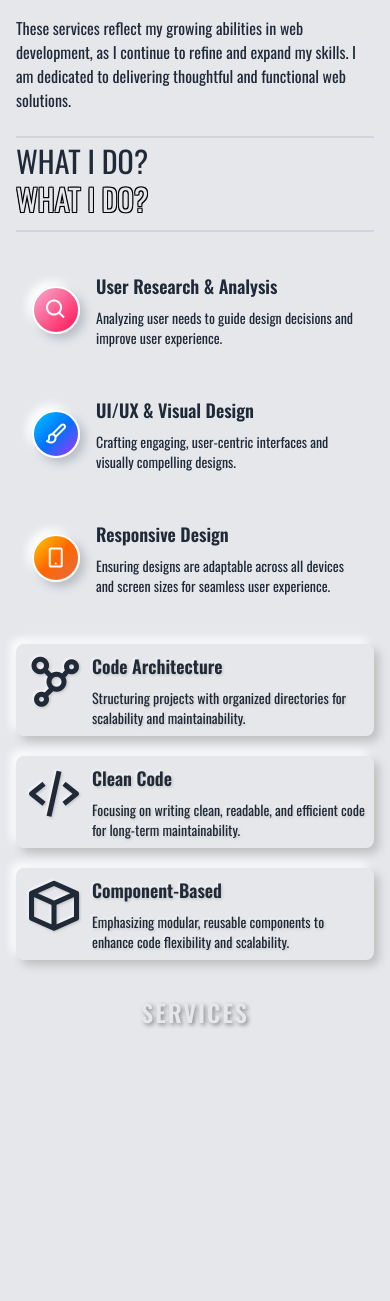
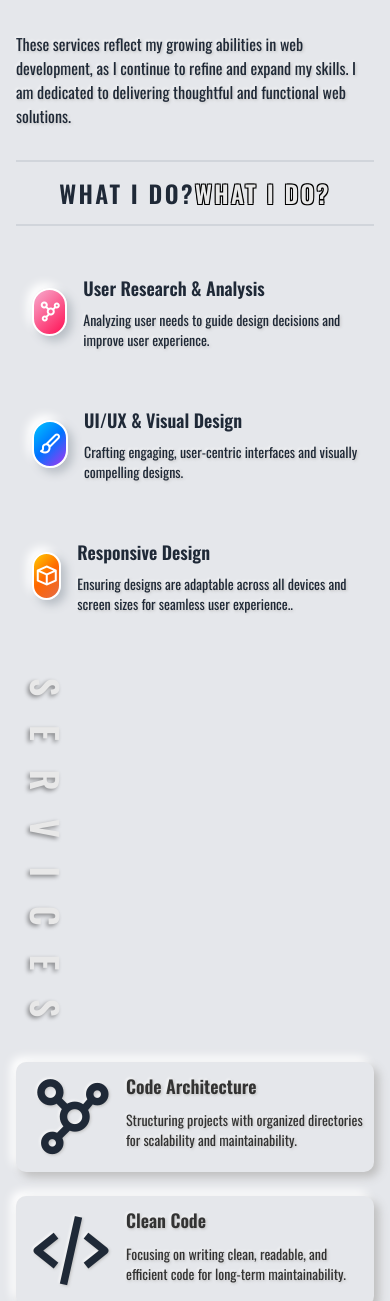
Before and after one commit to Je-ric/Tailwind-UI, a plain HTML site: page Portfolio/services.html in a window 390 px wide. Shown: the top 1301 px of the page. Before the commit the page ends 1048 px from the top, so only its background shows below. Drawn offline with nearby package versions, Linux system fonts and the light colour scheme.

Commit message:
Refactor services.html and services.css: Simplify structure, enhance styling, and improve responsiveness

```diff
--- a/Portfolio/css/services.css
+++ b/Portfolio/css/services.css
@@ -1,61 +1,17 @@
 
-.service-container {
-  display: flex;
-}
-.service-left {
-  flex: 2;
-  /* padding-right: 20px; */
-  border-right: 2px solid #ddd;
-  /* border-left: 2px solid #ddd; */
-  display: flex;
-  flex-direction: column;
-  justify-content: space-between;
-}
-.service-right {
-  flex: 1;
-  /* padding-left: 20px; */
-}
-.service-left h1 {
-  font-size: 60px;
-  margin: 0;
+.service-left h1{
   line-height: 1;
-  /* flex-shrink: 0; */
-  color: #333;
   text-shadow: 2px 2px 5px #bebebe, -2px -2px 5px #ffffff;
 }
 
-.service-left p:nth-child(1) {
-  /* color: #333; */
-  text-align: left;
+.service-left p {
+  text-shadow: 1px 1px 3px #bebebe, -1px -1px 3px #ffffff;
 }
 
-.service-left p {
-  font-size: 16px;
-  /* flex-grow: 1;/ */
-  /* margin: 20px 0; */
-  color: #333;
-  text-shadow: 1px 1px 3px #bebebe, -1px -1px 3px #ffffff;
-}
-/* .service-left .service-buttons {
-  margin: 20px 0;
-}
-.service-left .service-buttons button {
-  color: #000;
-  border: none;
-  padding: 10px 20px;
-  margin-right: 10px;
-  cursor: pointer;
-  font-size: 16px;
-  border-radius: 10px;
-  box-shadow: 5px 5px 10px #bebebe, -5px -5px 10px #ffffff;
-  transition: all 0.3s ease;
-}
-.service-left .service-buttons button:hover {
-  box-shadow: inset 5px 5px 10px #bebebe, inset -5px -5px 10px #ffffff;
-} */
 .service-left .service-buttons button:last-child {
   background-color: #e0e0e0;
 }
+
 .service-right .service-item {
   display: flex;
   margin-bottom: 20px;
@@ -112,43 +68,17 @@
 }
 
 
-/* .service-right .service-item .service-content p:hover,
-.service-right .service-item .service-content h3:hover{
-
-
-}  */
-
-
-.service-group {
-  display: flex;
-  align-items: center;
-  padding: 15px;
-  padding-bottom: 15px;
-  transition: transform 0.3s ease, box-shadow 0.3s ease;
-}
-
 .service-group:hover {
   transform: translateY(-5px);
 }
 
-/* .service-group:hover i {
-
-} */
-
+/* Keep custom shadows and smooth hover effects */
 .service-group i {
-  display: flex;
-  justify-content: center;
-  align-items: center;
-  width: 50px;
-  height: 50px;
-  margin-right: 15px;
-  border-radius: 50%;
   box-shadow: 5px 5px 10px #b8bec5, -5px -5px 10px #ffffff;
   border: 2px solid #ffffff;
-  color: #ffffff;
-  font-size: 1.5rem;
   transition: box-shadow 0.3s ease, transform 0.3s ease, background 0.3s ease, color 0.3s ease;
 }
+
 
 .service-group:nth-child(1) i{
   background: linear-gradient(135deg, #F7ACCF, #FF1053);
@@ -160,28 +90,17 @@
   background: linear-gradient(135deg, #ffcc00, #ff6600, #e56b46);
 }
 
-.service-group span {
-  flex: 1;
-  display: flex;
-  flex-direction: column;
-}
 
 
 
 
 .services-title.v2 {
-  font-size: 4rem;
-  font-weight: bold;
-  color: #e8e8e8;
-  letter-spacing: 18px;
-  text-align: center;
-  text-shadow: 2px 2px 4px rgba(0, 0, 0, 0.4);
   writing-mode: vertical-lr;
   text-orientation: mixed;
-  font-weight: bold;
-  text-transform: uppercase;
+  color: #e8e8e8;
+  text-shadow: 2px 2px 4px rgba(0, 0, 0, 0.4);
+  position: relative;
   margin: 0 10px;
-  position: relative;
 }
 
 .rotate {
--- a/Portfolio/services.html
+++ b/Portfolio/services.html
@@ -4,290 +4,77 @@
         <meta charset="UTF-8" />
         <meta name="viewport" content="width=device-width, initial-scale=1.0" />
         <title>Services Section</title>
-    <link
-      href="https://cdn.jsdelivr.net/npm/boxicons@2.1.4/css/boxicons.min.css"
-      rel="stylesheet"
-    />
-    <link
-      href="https://fonts.googleapis.com/css2?family=Oswald:wght@400;500;600&display=swap"
-      rel="stylesheet"
-    />
+        <link href="https://cdn.jsdelivr.net/npm/boxicons@2.1.4/css/boxicons.min.css" rel="stylesheet" />
+        <link href="https://fonts.googleapis.com/css2?family=Oswald:wght@400;500;600&display=swap" rel="stylesheet" />
         <script src="https://cdn.tailwindcss.com"></script>
-    <style>
-      * {
-        margin: 0;
-        padding: 0;
-        box-sizing: border-box;
-      }
-
-      :root {
-        --bg-color: #e8e8e8;
-
-        --text-color: #333;
-        --highlight-color: #4a90e2;
-        --shadow-color: #a3b1c6;
-        --light-shadow: #ffffff;
-      }
-
-      *::selection {
-        background-color: rgb(74, 74, 74);
-        color: rgb(255, 255, 255) !important;
-      }
-
-      body {
-        font-family: "Oswald", sans-serif;
-        color: #000;
-        background-color: var(--bg-color);
-      }
-      /* Keep original neumorphism box shadows and specific effects */
-      .service-item {
-        box-shadow: 5px 5px 10px #bebebe, -5px -5px 10px #ffffff;
-      }
-
-      .service-item:hover {
-        transform: translateY(-5px);
-        box-shadow: 8px 8px 15px #bebebe, -8px -8px 15px #ffffff;
-      }
-
-      .service-item:hover .service-content h3,
-      .service-item:hover .service-content p,
-      .service-item:hover i {
-        background: -webkit-linear-gradient(-60deg, #fc466b, #3f5efb);
-        background-clip: text;
-        -webkit-text-fill-color: transparent;
-        text-shadow: none;
-      }
-
-      .service-item i {
-        text-shadow: 1px 1px 3px #bebebe, -1px -1px 3px #ffffff;
-      }
-
-      .service-content h3,
-      .service-content p {
-        text-shadow: 1px 1px 3px #bebebe, -1px -1px 3px #ffffff;
-      }
-
-      .service-group:hover {
-        transform: translateY(-5px);
-      }
-
-      .service-group i {
-        box-shadow: 5px 5px 10px #b8bec5, -5px -5px 10px #ffffff;
-        border: 2px solid #ffffff;
-        transition: box-shadow 0.3s ease, transform 0.3s ease,
-          background 0.3s ease, color 0.3s ease;
-      }
-
-      .service-group:nth-child(1) i {
-        background: linear-gradient(135deg, #f7accf, #ff1053);
-      }
-      .service-group:nth-child(2) i {
-        background: linear-gradient(135deg, #00c6ff, #0072ff, #ac34f1);
-      }
-      .service-group:nth-child(3) i {
-        background: linear-gradient(135deg, #ffcc00, #ff6600, #e56b46);
-      }
-
-      .services-title.v2 {
-        writing-mode: vertical-lr;
-        text-orientation: mixed;
-        text-shadow: 2px 2px 4px rgba(0, 0, 0, 0.4);
-      }
-
-      .service-left h1 {
-        text-shadow: 2px 2px 5px #bebebe, -2px -2px 5px #ffffff;
-      }
-
-      .service-left p {
-        text-shadow: 1px 1px 3px #bebebe, -1px -1px 3px #ffffff;
-      }
-
-      .whatido .v1 {
-        text-shadow: 1px 1px 0 #000, -1px -1px 0 #000, 1px -1px 0 #000,
-          -1px 1px 0 #000;
-      }
-
-      /* Responsive adjustments */
-      @media (max-width: 1024px) {
-        .services-title.v2 {
-          writing-mode: horizontal-tb;
-          text-orientation: mixed;
-          font-size: 2.5rem;
-          letter-spacing: 8px;
-        }
-      }
-
-      @media (max-width: 768px) {
-        .service-left h1 {
-          font-size: 2rem;
-        }
-
-        .services-title.v2 {
-          font-size: 2rem;
-          letter-spacing: 4px;
-        }
-      }
-
-      @media (max-width: 640px) {
-        .service-left h1 {
-          font-size: 1.5rem;
-        }
-
-        .services-title.v2 {
-          font-size: 1.5rem;
-          letter-spacing: 2px;
-        }
-      }
-    </style>
+        <link rel="stylesheet" href="css/services.css" />
     </head>
-  <body class="bg-gray-200">
-    <div class="w-full" id="service-container">
-      <div class="flex flex-col lg:flex-row">
-        <!-- Left Section -->
-        <div
-          class="flex-1 lg:flex-[2] border-r-0 lg:border-r-2 border-gray-300 flex flex-col justify-between order-1 lg:order-1 p-4 lg:p-6"
-        >
-          <p class="text-base text-gray-800 text-left mb-6 lg:mb-8">
-            These services reflect my growing abilities in web development, as I
-            continue to refine and expand my skills. I am dedicated to
-            delivering thoughtful and functional web solutions.
-          </p>
-
-          <div
-            class="whatido flex flex-col sm:flex-row justify-between border-b-2 border-t-2 border-gray-300 py-2 mb-6 lg:mb-8"
-          >
-            <h1
-              class="text-3xl sm:text-4xl lg:text-6xl leading-none text-gray-800 mb-2 sm:mb-0"
-            >
-              WHAT I DO?
-            </h1>
-            <h1
-              class="v1 text-3xl sm:text-4xl lg:text-6xl leading-none text-gray-200 mb-2 sm:mb-0"
-            >
-              WHAT I DO?
-            </h1>
+    <body class="min-h-screen bg-gray-200 font-[Oswald] text-gray-800 selection:bg-gray-700 selection:text-white">
+        <div id="service-container" class="mx-4 md:mx-8 lg:mx-16 my-8 flex flex-col lg:flex-row gap-8">
+            <!-- LEFT SIDE -->
+            <div class="service-left flex-[2] border-r-0 lg:border-r-2 border-gray-300 flex flex-col justify-between">
+                <p class="text-base mb-8"> These services reflect my growing abilities in web development, as I continue to refine and expand my skills. I am dedicated to delivering thoughtful and functional web solutions. </p>
+                <!-- WHAT I DO -->
+                <div class="whatido flex flex-wrap justify-center sm:justify-between items-center border-y-2 border-gray-300 py-4 px-4 lg:px-6 mb-8 text-center sm:text-left">
+                    <span class="font-bold text-2xl sm:text-4xl lg:text-5xl xl:text-6xl leading-tight text-gray-800 tracking-widest">WHAT I DO?</span>
+                    <span class="v1 font-bold text-2xl sm:text-4xl lg:text-5xl xl:text-6xl leading-tight text-gray-200 tracking-widest">WHAT I DO?</span>
                 </div>
-
-          <div class="space-y-4 lg:space-y-6">
-            <div
-              class="service-group flex items-center p-4 lg:p-4 pb-4 lg:pb-4 transition-all duration-300"
-            >
-              <i
-                class="bx bx-search flex justify-center items-center w-12 h-12 lg:w-12 lg:h-12 mr-4 lg:mr-4 rounded-full text-white text-2xl lg:text-2xl"
-              ></i>
-              <span class="flex-1 flex flex-col">
-                <h3 class="text-lg lg:text-lg font-semibold text-gray-800 mb-2">
-                  User Research & Analysis
-                </h3>
-                <p class="text-sm lg:text-sm text-gray-800">
-                  Analyzing user needs to guide design decisions and improve
-                  user experience.
-                </p>
-              </span>
+                <!-- SERVICE GROUPS -->
+                <div class="space-y-6">
+                    <div class="service-group flex items-center p-4 rounded-lg transition-all duration-300">
+                        <i class="bx bx-network-chart flex justify-center items-center w-12 h-12 mr-4 rounded-full text-white text-2xl bg-gray-800"></i>
+                        <div class="flex flex-col">
+                            <h3 class="text-lg font-semibold mb-2 text-gray-800">User Research & Analysis</h3>
+                            <p class="text-sm text-gray-800">Analyzing user needs to guide design decisions and improve user experience.</p>
                         </div>
-            <div
-              class="service-group flex items-center p-4 lg:p-4 pb-4 lg:pb-4 transition-all duration-300"
-            >
-              <i
-                class="bx bx-paint flex justify-center items-center w-12 h-12 lg:w-12 lg:h-12 mr-4 lg:mr-4 rounded-full text-white text-2xl lg:text-2xl"
-              ></i>
-              <span class="flex-1 flex flex-col">
-                <h3 class="text-lg lg:text-lg font-semibold text-gray-800 mb-2">
-                  UI/UX & Visual Design
-                </h3>
-                <p class="text-sm lg:text-sm text-gray-800">
-                  Crafting engaging, user-centric interfaces and visually
-                  compelling designs.
-                </p>
-              </span>
                     </div>
-            <div
-              class="service-group flex items-center p-4 lg:p-4 pb-4 lg:pb-4 transition-all duration-300"
-            >
-              <i
-                class="bx bx-mobile-alt flex justify-center items-center w-12 h-12 lg:w-12 lg:h-12 mr-4 lg:mr-4 rounded-full text-white text-2xl lg:text-2xl"
-              ></i>
-              <span class="flex-1 flex flex-col">
-                <h3 class="text-lg lg:text-lg font-semibold text-gray-800 mb-2">
-                  Responsive Design
-                </h3>
-                <p class="text-sm lg:text-sm text-gray-800">
-                  Ensuring designs are adaptable across all devices and screen
-                  sizes for seamless user experience.
-                </p>
-              </span>
+                    <div class="service-group flex items-center p-4 rounded-lg transition-all duration-300">
+                        <i class="bx bx-paint flex justify-center items-center w-12 h-12 mr-4 rounded-full text-white text-2xl bg-gray-800"></i>
+                        <div class="flex flex-col">
+                            <h3 class="text-lg font-semibold mb-2 text-gray-800">UI/UX & Visual Design</h3>
+                            <p class="text-sm text-gray-800">Crafting engaging, user-centric interfaces and visually compelling designs.</p>
+                        </div>
+                    </div>
+                    <div class="service-group flex items-center p-4 rounded-lg transition-all duration-300">
+                        <i class="bx bx-cube flex justify-center items-center w-12 h-12 mr-4 rounded-full text-white text-2xl bg-gray-800"></i>
+                        <div class="flex flex-col">
+                            <h3 class="text-lg font-semibold mb-2 text-gray-800">Responsive Design</h3>
+                            <p class="text-sm text-gray-800"> Ensuring designs are adaptable across all devices and screen sizes for seamless user experience..</p>
                         </div>
                     </div>
                 </div>
-
-        <!-- Middle Section - Vertical Title -->
-        <div
-          class="right-service flex justify-center items-center order-3 lg:order-2 py-4 lg:py-0"
-        >
-          <div
-            class="services-title v2 rotate text-4xl lg:text-6xl font-bold text-gray-200 tracking-widest text-center uppercase mx-2 lg:mx-2 relative self-start"
-          >
+            </div>
+            <!-- RIGHT SIDE -->
+            <div class="middle-right flex flex-col lg:flex-row items-start lg:items-stretch flex-[3] w-full">
+                <!-- Vertical Title -->
+                <div class="service-middle flex justify-center items-center lg:w-auto py-4 lg:py-0 lg:mr-6">
+                  <div class="services-title v2 rotate text-gray-300 text-center font-bold uppercase tracking-[0.8em] text-4xl lg:text-6xl">
   <span>SERVICES</span>
 </div>
+
                 </div>
-
-        <!-- Right Section -->
-        <div
-          class="service-right flex-1 lg:flex-1 order-2 lg:order-3 p-4 lg:p-6"
-        >
-          <div class="space-y-5 lg:space-y-5">
-            <div
-              class="service-item flex p-2 lg:p-2 mb-5 lg:mb-5 rounded-lg transition-all duration-300"
-            >
-              <i
-                class="bx bx-network-chart text-center align-middle text-6xl lg:text-8xl mr-2 lg:mr-2 rounded-lg text-gray-800"
-              ></i>
+                <!-- Service Items -->
+                <div class="service-right flex-1">
+                    <div class="space-y-6">
+                        <div class="service-item flex items-start p-4 mb-6 rounded-lg transition-all duration-300">
+                            <i class="bx bx-network-chart text-6xl lg:text-8xl mr-4 text-gray-800"></i>
                             <div class="service-content flex-1">
-                <h3
-                  class="text-lg lg:text-lg font-semibold mb-2 lg:mb-2 text-gray-800"
-                >
-                  Code Architecture
-                </h3>
-                <p class="text-sm lg:text-sm text-gray-800">
-                  Structuring projects with organized directories for
-                  scalability and maintainability.
-                </p>
+                                <h3 class="text-lg font-semibold mb-2">Code Architecture</h3>
+                                <p class="text-sm"> Structuring projects with organized directories for scalability and maintainability. </p>
                             </div>
                         </div>
-            <div
-              class="service-item flex p-2 lg:p-2 mb-5 lg:mb-5 rounded-lg transition-all duration-300"
-            >
-              <i
-                class="bx bx-code-alt text-center align-middle text-6xl lg:text-8xl mr-2 lg:mr-2 rounded-lg text-gray-800"
-              ></i>
+                        <div class="service-item flex items-start p-4 mb-6 rounded-lg transition-all duration-300">
+                            <i class="bx bx-code-alt text-6xl lg:text-8xl mr-4 text-gray-800"></i>
                             <div class="service-content flex-1">
-                <h3
-                  class="text-lg lg:text-lg font-semibold mb-2 lg:mb-2 text-gray-800"
-                >
-                  Clean Code
-                </h3>
-                <p class="text-sm lg:text-sm text-gray-800">
-                  Focusing on writing clean, readable, and efficient code for
-                  long-term maintainability.
-                </p>
+                                <h3 class="text-lg font-semibold mb-2">Clean Code</h3>
+                                <p class="text-sm"> Focusing on writing clean, readable, and efficient code for long-term maintainability. </p>
                             </div>
                         </div>
-            <div
-              class="service-item flex p-2 lg:p-2 mb-5 lg:mb-5 rounded-lg transition-all duration-300"
-            >
-              <i
-                class="bx bx-cube text-center align-middle text-6xl lg:text-8xl mr-2 lg:mr-2 rounded-lg text-gray-800"
-              ></i>
+                        <div class="service-item flex items-start p-4 mb-6 rounded-lg transition-all duration-300">
+                            <i class="bx bx-cube text-6xl lg:text-8xl mr-4 text-gray-800"></i>
                             <div class="service-content flex-1">
-                <h3
-                  class="text-lg lg:text-lg font-semibold mb-2 lg:mb-2 text-gray-800"
-                >
-                  Component-Based
-                </h3>
-                <p class="text-sm lg:text-sm text-gray-800">
-                  Emphasizing modular, reusable components to enhance code
-                  flexibility and scalability.
-                </p>
+                                <h3 class="text-lg font-semibold mb-2">Component-Based</h3>
+                                <p class="text-sm"> Emphasizing modular, reusable components to enhance code flexibility and scalability. </p>
                             </div>
                         </div>
                     </div>
```
Lines whose indentation alone changed are shown as unchanged.
